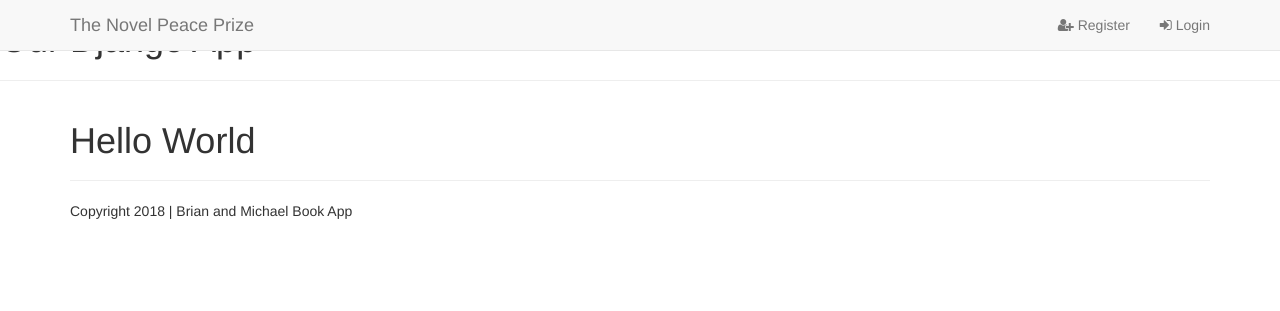
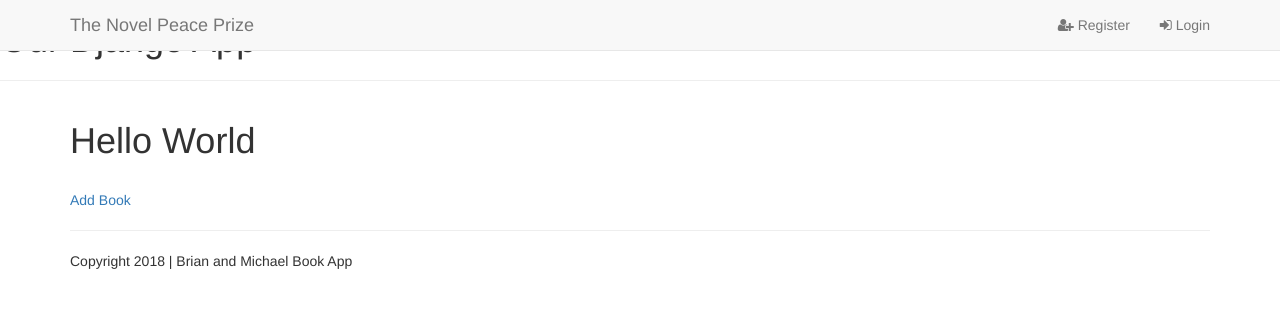
Before and after one commit to bglynch/django-books, a Django app: page / in a window 1280 px wide. Shown: the top 311 px of the page. Run offline with Django 3.2, Linux system fonts and the light colour scheme; data that the repository does not hold is empty; some libraries are stand-ins or nearby versions.

Commit message:
added link to html page in book app

```diff
--- a/books/templates/books/addbook.html
+++ b/books/templates/books/addbook.html
@@ -0,0 +1 @@
+<h1>add book</h1>
--- /dev/null
+++ b/books/urls.py
@@ -0,0 +1,10 @@
+# books url.py
+
+from django.conf.urls import url
+from books.views import add_book
+
+
+urlpatterns = [
+    url(r'^addbook', add_book, name='addbook'),
+
+]
--- a/books/views.py
+++ b/books/views.py
@@ -5,3 +5,6 @@ from .models import Book
 def get_index(request):
     books = Book.objects.all()
     return render(request, 'index.html', {'books': books})
+
+def add_book(request):
+    return render(request, 'books/addbook.html', {})
--- a/djangobooks/urls.py
+++ b/djangobooks/urls.py
@@ -20,10 +20,12 @@ from django.views.static import serve
 from django.conf import settings
 
 from accounts import urls as accounts_urls
+from books import urls as books_urls
 
 urlpatterns = [
     url(r'^admin/', admin.site.urls),
     url(r'^$', get_index),
     url(r'^accounts/', include(accounts_urls)),
+    url(r'^books/', include(books_urls)),
     url(r'^media/(?P<path>.*)$', serve, {'document_root': settings.MEDIA_ROOT}),
 ]
--- a/templates/index.html
+++ b/templates/index.html
@@ -7,6 +7,6 @@
     <img src="{{ MEDIA_URL }}{{ book.image }}"></img>
 
 {% endfor %}
-
-
+<br/>
+<a href="{% url 'addbook'  %}">Add Book</a>
 {% endblock content %}
```
